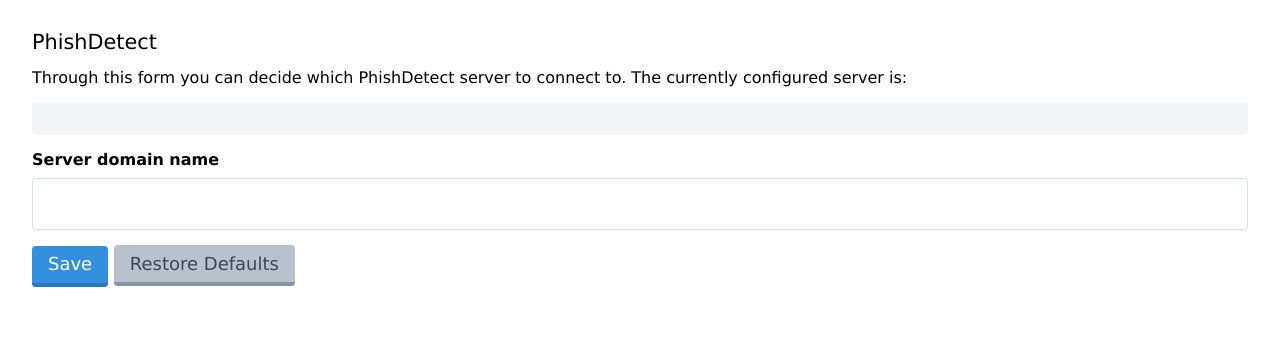
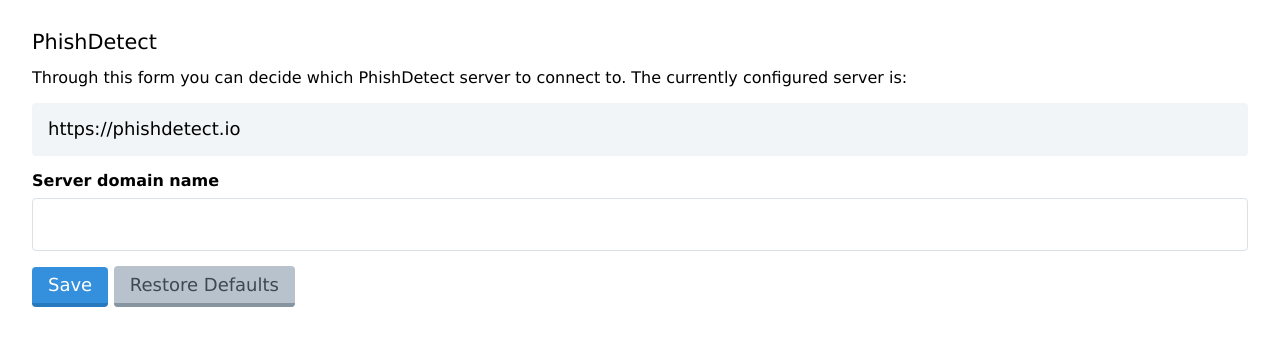
Before and after one commit to phishdetect/phishdetect-extension, a browser extension: page options/options.html in a window 1280 px wide. Drawn offline with Linux system fonts and the light colour scheme.

Commit message:
Fixed filenames

```diff
--- a/options/options.html
+++ b/options/options.html
@@ -21,8 +21,7 @@
         <div class="mt-4"><button type="submit" class="bg-blue hover:bg-blue-light text-white py-2 px-4 border-b-4 border-blue-dark hover:text-white hover:no-underline hover:border-blue rounded text-lg cursor-pointer">Save</button> <a id="restoreDefaults" class="bg-grey hover:bg-grey-light py-2 px-4 border-b-4 border-grey-dark hover:no-underline hover:border-grey rounded text-lg cursor-pointer font-normal text-grey-darkest">Restore Defaults</a></div>
     </form>
 </div>
-<script src="../js/const.js"></script>
-<script src="../js/settings.js"></script>
+<script src="../js/config.js"></script>
 <script src="options.js"></script>
 </body>
 </html>
```
